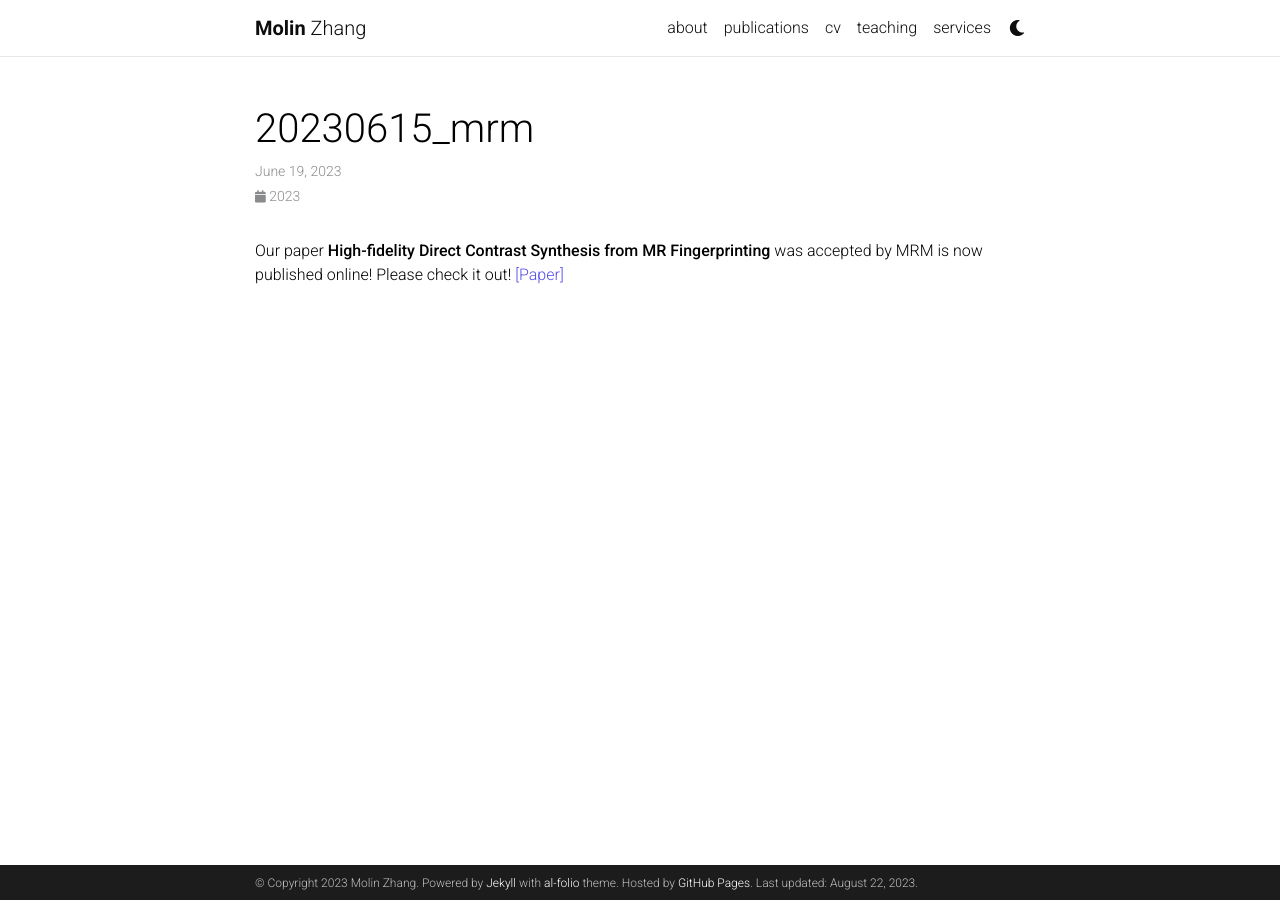
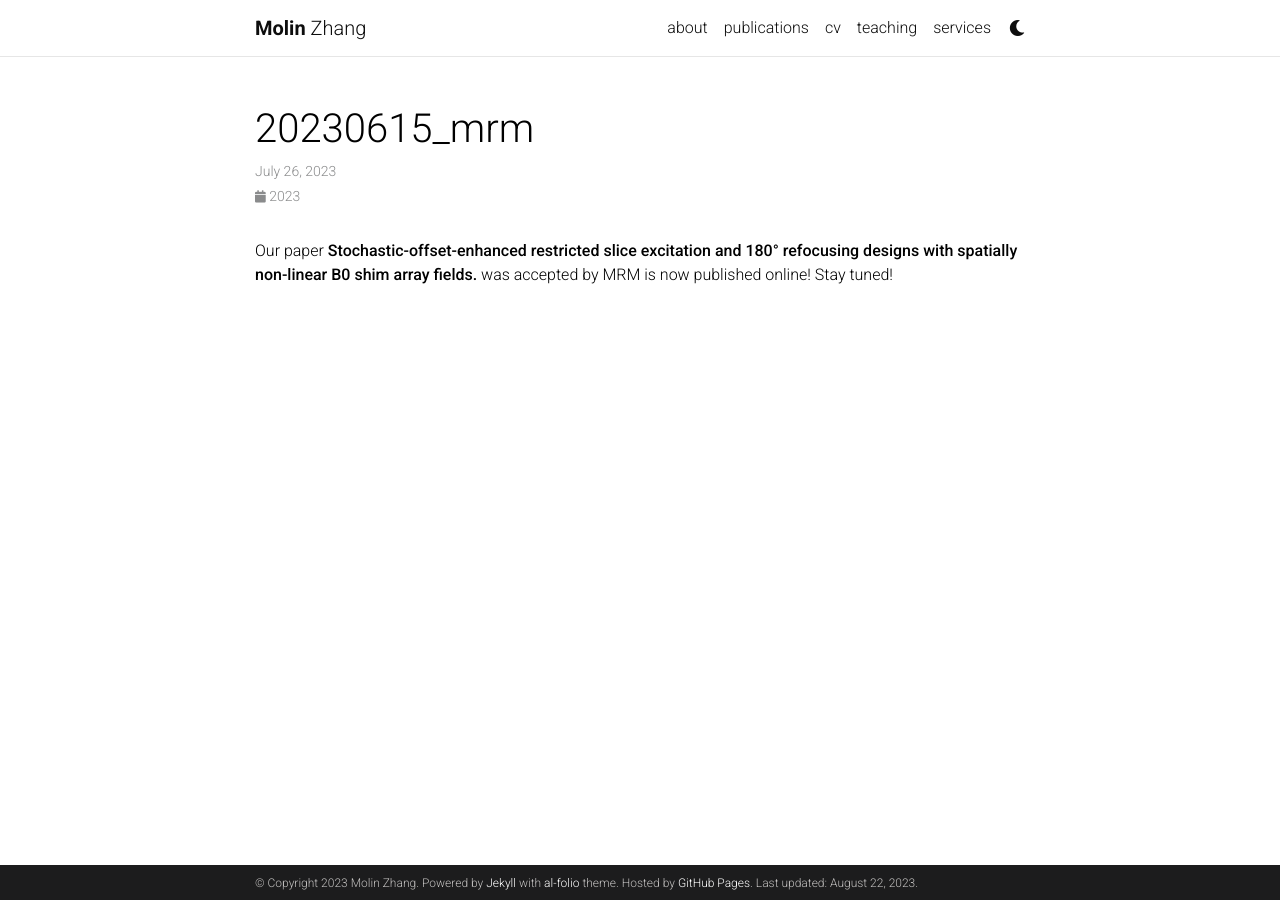
Before and after one commit to molinzhang/molinzhang.github.io, a Jekyll site: the page built from _news/20230615_mrm.md, in a window 1280 px wide. Built offline with Jekyll 4.4.1, drawn with Linux system fonts in a browser that asks for light colours; comment, search, counter and statistics services are not loaded; a style sheet for code colours, icons or effects is not loaded.

Commit message:
Update 20230615_mrm.md

```diff
--- a/_news/20230615_mrm.md
+++ b/_news/20230615_mrm.md
@@ -1,8 +1,8 @@
 ---
 layout: post
-date: 2023-06-19 07:59:00-0400
+date: 2023-07-26 07:59:00-0400
 inline: true
 ---
-Our paper **High-fidelity Direct Contrast Synthesis from MR Fingerprinting** was accepted by MRM is now published online! Please check it out! [\[Paper\]](https://onlinelibrary.wiley.com/doi/10.1002/mrm.29766)
+Our paper **Stochastic-offset-enhanced restricted slice excitation and 180° refocusing designs with spatially non-linear B0 shim array fields.** was accepted by MRM is now published online! Stay tuned!
 <!--
 [https://openaccess.thecvf.com/content/CVPR2023/papers/Wang_Semi-Supervised_Parametric_Real-World_Image_Harmonization_CVPR_2023_paper.pdf \[Paper\]][https://www.youtube.com/watch?v=SGAyDbJPyps \[Video\]][https://github.com/adobe/PIH \[Code\]][cvpr23_poster_8236.pdf \[Poster\]] -->
```
